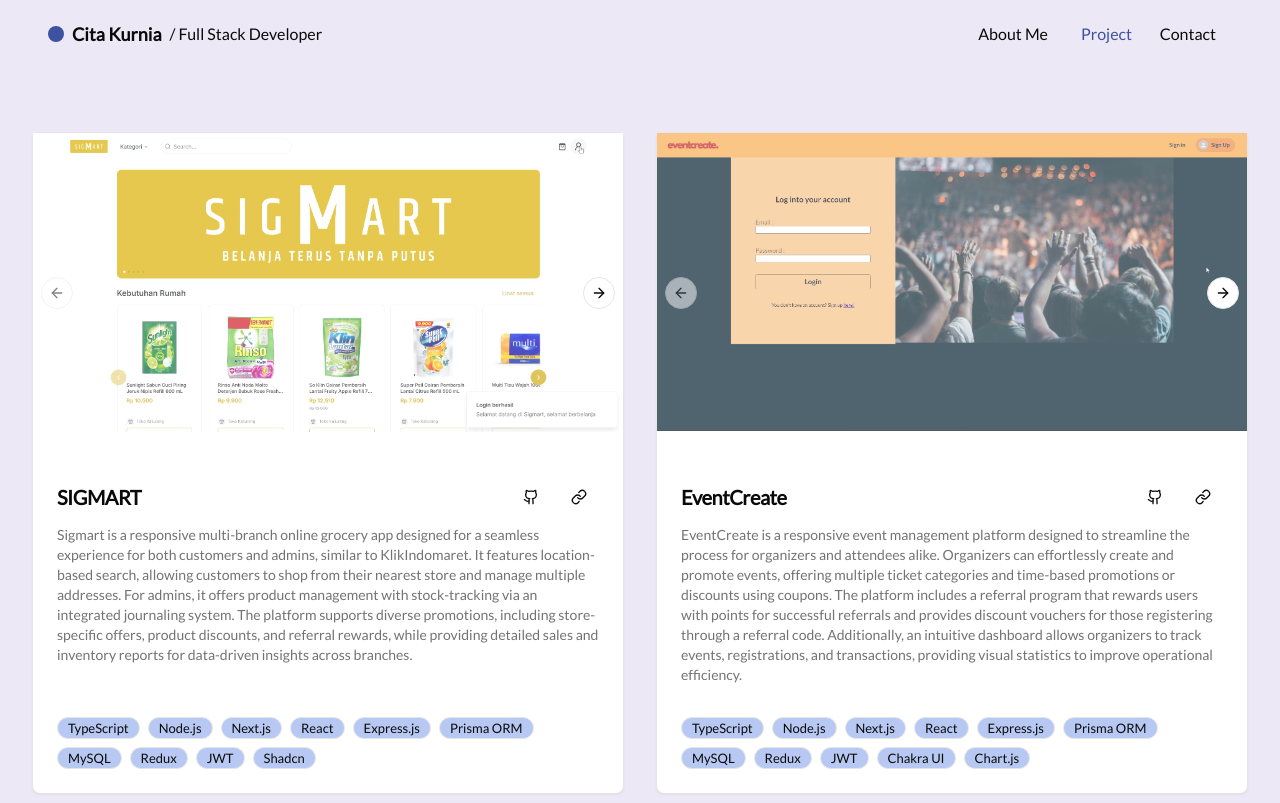
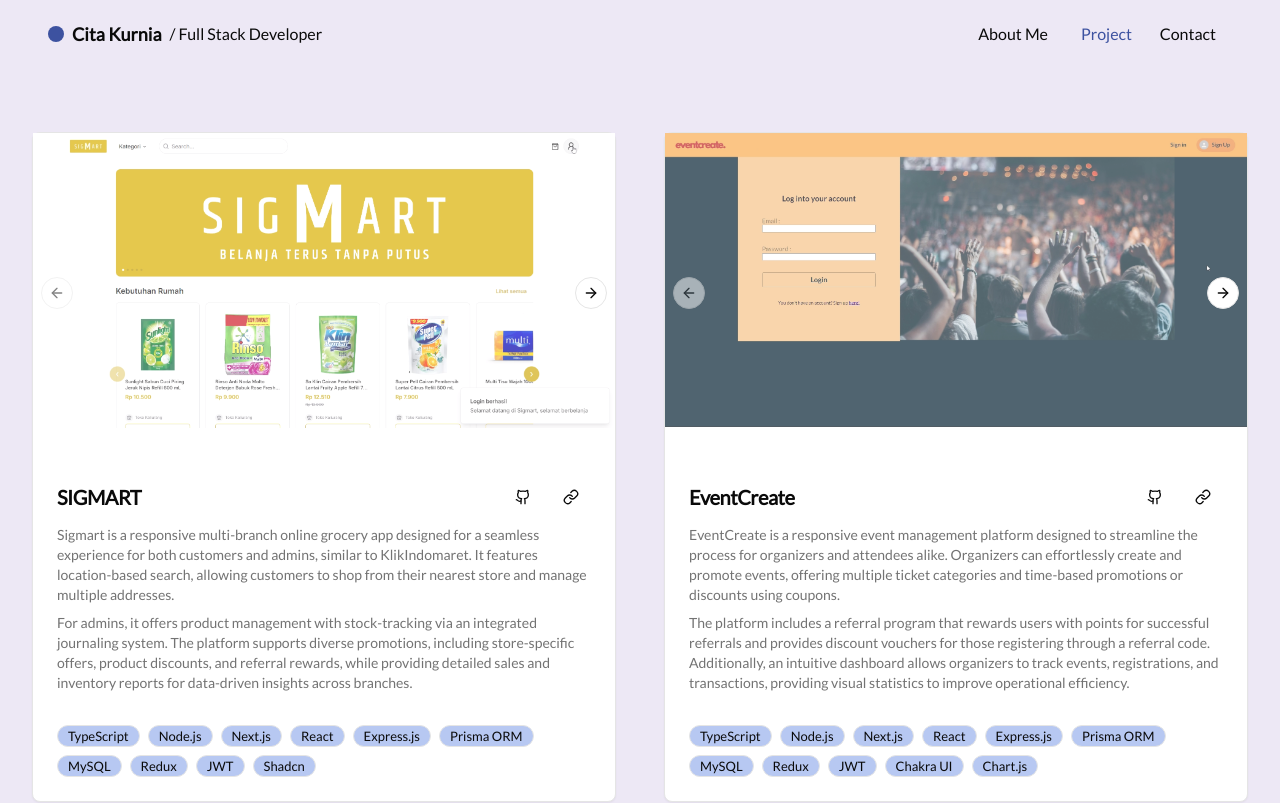
Before and after one commit to citakurnia/portofolio, a Next.js app: page /project in a window 1280 px wide. Shown: the top 803 px of the page. Built offline with nearby package versions, Linux system fonts and the light colour scheme.

Commit message:
fix: modify project card

```diff
--- a/src/app/view/home/component/Card.tsx
+++ b/src/app/view/home/component/Card.tsx
@@ -24,11 +24,11 @@
           className="w-36 h-36 rounded-full mx-auto z-10"
         />
         <h2 className="mt-4 text-2xl font-semibold">Cita Kurnia</h2>
-        <p className="mt-2 text-gray-800">FULL STACK DEVELOPER</p>
+        <p className="mt-2 text-lg text-gray-800">Full Stack Developer</p>
       </div>
       <div className="mt-6 md:mt-8 md:pb-2 flex justify-center space-x-4">
         <button className="bg-primary-med-blue/80 text-white hover:bg-primary-med-blue w-32 h-10 rounded-full text-base">
-          <Link href="/project">PROJECT</Link>
+          <Link href="/project">PROJECTS</Link>
         </button>
         <button
           className="border border-primary-steel px-4 py-2  hover:bg-primary-soft-pink/70 w-32 h-10 rounded-full text-base"
--- a/src/app/view/project/component/ProjectCard.tsx
+++ b/src/app/view/project/component/ProjectCard.tsx
@@ -98,9 +98,13 @@
         </div>
       </CardHeader>
       <CardContent className="flex-grow">
-        <p className="text-xs xl:text-sm text-muted-foreground mb-2">
-          {project.description}
-        </p>
+        <div className="text-xs xl:text-sm text-muted-foreground mb-2">
+          {project.description.map((paragraph, index) => (
+            <p key={index} className="mb-2">
+              {paragraph}
+            </p>
+          ))}
+        </div>
       </CardContent>
       <CardFooter className="flex flex-wrap gap-2">
         {project.tools.map((tool, index) => (
--- a/src/app/view/project/index.tsx
+++ b/src/app/view/project/index.tsx
@@ -3,7 +3,7 @@
 export type Project = {
   id: number;
   title: string;
-  description: string;
+  description: string[];
   images: {
     name: string;
     alt: string;
@@ -18,8 +18,10 @@
   {
     id: 1,
     title: "SIGMART",
-    description:
-      "Sigmart is a responsive multi-branch online grocery app designed for a seamless experience for both customers and admins, similar to KlikIndomaret. It features location-based search, allowing customers to shop from their nearest store and manage multiple addresses. For admins, it offers product management with stock-tracking via an integrated journaling system. The platform supports diverse promotions, including store-specific offers, product discounts, and referral rewards, while providing detailed sales and inventory reports for data-driven insights across branches.",
+    description: [
+      `Sigmart is a responsive multi-branch online grocery app designed for a seamless experience for both customers and admins, similar to KlikIndomaret. It features location-based search, allowing customers to shop from their nearest store and manage multiple addresses.`,
+      `For admins, it offers product management with stock-tracking via an integrated journaling system. The platform supports diverse promotions, including store-specific offers, product discounts, and referral rewards, while providing detailed sales and inventory reports for data-driven insights across branches.`,
+    ],
     images: [
       { name: "/sigmart1.png", alt: "Landing page" },
       { name: "/sigmart2.png", alt: "Login" },
@@ -50,8 +52,10 @@
   {
     id: 2,
     title: "EventCreate",
-    description:
-      "EventCreate is a responsive event management platform designed to streamline the process for organizers and attendees alike. Organizers can effortlessly create and promote events, offering multiple ticket categories and time-based promotions or discounts using coupons. The platform includes a referral program that rewards users with points for successful referrals and provides discount vouchers for those registering through a referral code. Additionally, an intuitive dashboard allows organizers to track events, registrations, and transactions, providing visual statistics to improve operational efficiency.",
+    description: [
+      "EventCreate is a responsive event management platform designed to streamline the process for organizers and attendees alike. Organizers can effortlessly create and promote events, offering multiple ticket categories and time-based promotions or discounts using coupons.",
+      "The platform includes a referral program that rewards users with points for successful referrals and provides discount vouchers for those registering through a referral code. Additionally, an intuitive dashboard allows organizers to track events, registrations, and transactions, providing visual statistics to improve operational efficiency.",
+    ],
     images: [
       { name: "/eventcreate1.png", alt: "Login" },
       { name: "/eventcreate2.png", alt: "Register" },
@@ -82,8 +86,9 @@
   {
     id: 3,
     title: "HealthYo! Company Profile",
-    description:
+    description: [
       "HealthYo! is a responsive company profile website designed to be informative, engaging, and user-friendly. It utilizes Contentful as a headless CMS, enabling effortless content management and updates without requiring technical skills from programmers, ensuring that visitors always have access to the latest information.",
+    ],
     images: [
       { name: "/companyprofile1.png", alt: "Landing Page" },
       { name: "/companyprofile2.png", alt: "Landing Page" },
@@ -107,8 +112,9 @@
   {
     id: 4,
     title: "Personal Portfolio",
-    description:
+    description: [
       "This portfolio is my personal website showcasing my skills and projects as a software engineer. It highlights my software development journey, demonstrating my expertise in both frontend and backend technologies, along with detailed project descriptions and insights into my background.",
+    ],
     images: [
       { name: "/portfolio1.png", alt: "Landing Page" },
       { name: "/portfolio2.png", alt: "Project" },
@@ -125,7 +131,7 @@
 export default function ProjectView() {
   return (
     <div className="container mx-auto px-4 py-8">
-      <div className="grid grid-cols-1 md:grid-cols-2 gap-8">
+      <div className="grid grid-cols-1 md:grid-cols-2 gap-8 xl:gap-12 2xl:mx-20">
         {projects.map((project) => (
           <ProjectCard key={project.id} project={project} />
         ))}
```
